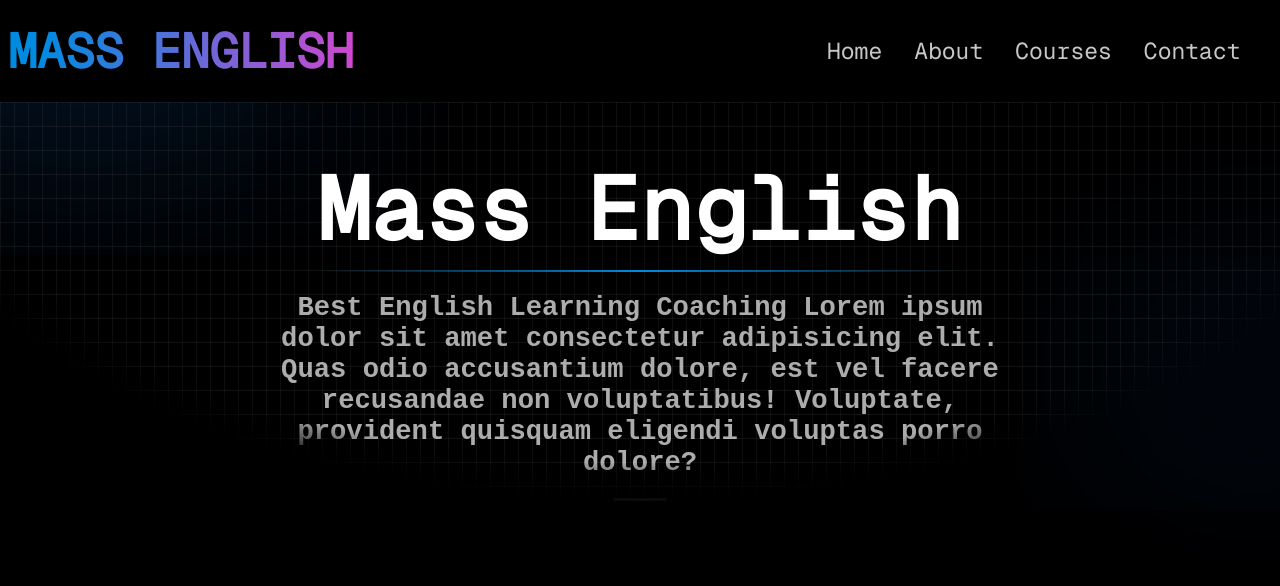
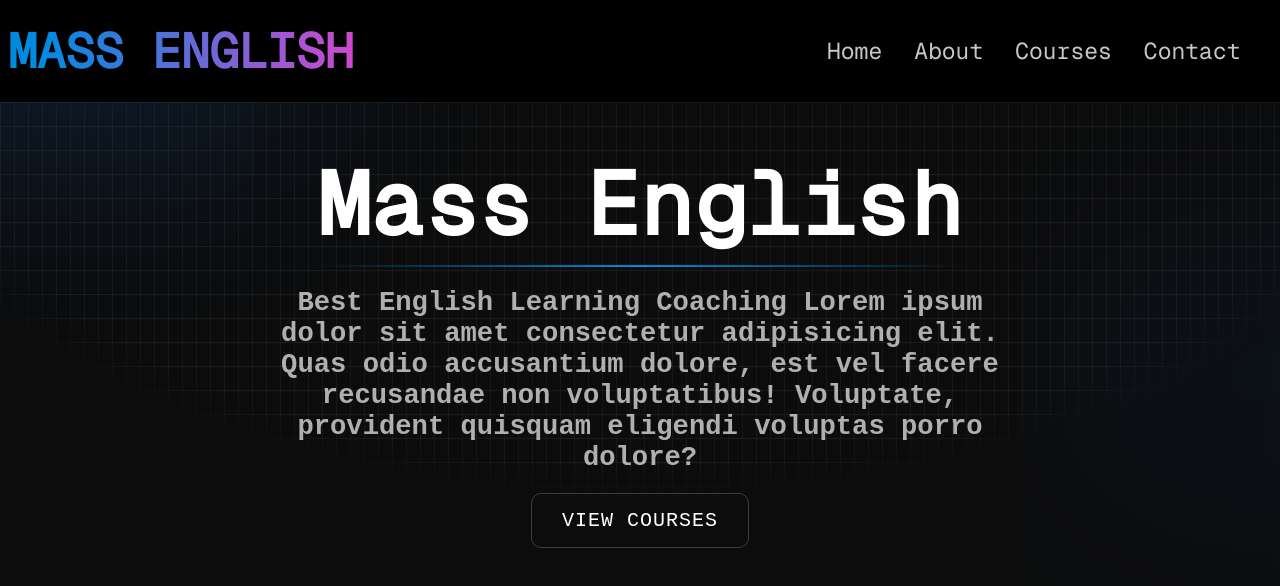
Before and after one commit to emon-shikder2217/Mass-English, a React (Vite) app: page / in a window 1280 px wide. Shown: the top 586 px of the page. Built offline with nearby package versions, Linux system fonts and the light colour scheme; a web font is replaced by a local one.

Commit message:
initial commit

```diff
--- a/src/components/Hero/Hero.css
+++ b/src/components/Hero/Hero.css
@@ -6,7 +6,7 @@
 
   text-align: center;
 
-  background-color: #000;
+  background: #0c0c0c;
 
   display: flex;
 
@@ -20,7 +20,7 @@
 
   position: relative;
 
-  overflow: hidden;
+
 
 }
 
@@ -101,8 +101,14 @@
     transparent 100%
   );
 
+  pointer-events: none;
+
+  z-index: 0;
+
 }
 .hero_container {
+
+  margin-bottom: 360px;
 
   font-family: monospace;
 
@@ -119,6 +125,8 @@
   margin-top: -40px;
 
   margin-top: 50px;
+
+  z-index: 1;
 
 }
 
@@ -175,3 +183,33 @@
   width: 60%;
 
 }
+
+
+
+
+
+.button {
+  background: transparent;
+  border: 1px solid rgba(255, 255, 255, 0.2);
+  cursor: pointer;
+  border-radius: 10px;
+  color: #fff;
+  font-size: 20px;
+  padding: 15px 30px;
+  cursor: pointer;
+  overflow: hidden;
+  font-family: monospace;
+  font-weight: 500;
+  letter-spacing: 1px;
+
+  text-transform: uppercase;
+  transition: 0.3s ease;
+}
+
+.button:hover {
+
+  cursor: pointer;
+
+  background: rgba(255, 255, 255, 0.1);
+
+}
--- a/src/components/Hero/Hero.jsx
+++ b/src/components/Hero/Hero.jsx
@@ -1,4 +1,4 @@
-import React from "react";
+import React, { useState } from "react";
 import "./Hero.css";
 import heroImg from '../../assets/hero_img.png';
 import "@fontsource/geist-mono";
@@ -6,6 +6,14 @@ import "@fontsource/geist-mono";
 
 const Hero = () => {
 
+  const [mousePosition, setMousePosition] = useState({ x: 0, y: 0 });
+
+  const handleMouseMove = (e) => {
+    const rect = e.currentTarget.getBoundingClientRect();
+    const x = e.clientX - rect.left;
+    const y = e.clientY - rect.top;
+    setMousePosition({ x, y });
+  };
 
   const style = {
     fontFamily: `"Geist Mono", "Geist Mono Fallback", monospace`,
@@ -14,15 +22,22 @@ const Hero = () => {
 
   return (
     <section className="hero_section">
-      <div class="overlay">
-        <div className="hero_container">
-          <h1 className="hero_title" style={style}>
-            Mass English
-          </h1>
-          <p className="subtitle">Best English Learning  Coaching Lorem ipsum dolor sit amet consectetur adipisicing elit. Quas odio accusantium dolore, est vel facere recusandae non voluptatibus! Voluptate, provident quisquam eligendi voluptas porro dolore?</p>
-          <button>Courses</button>
+      <div class="overlay"></div>
+      <div className="hero_container">
+        <h1 className="hero_title" style={style}>
+          Mass English
+        </h1>
+        <p className="subtitle">Best English Learning  Coaching Lorem ipsum dolor sit amet consectetur adipisicing elit. Quas odio accusantium dolore, est vel facere recusandae non voluptatibus! Voluptate, provident quisquam eligendi voluptas porro dolore?</p>
+
+        <div className="container">
+          <button
+            className="button"
+          >
+            View Courses
+          </button>
         </div>
       </div>
+
 
 
     </section>
```
